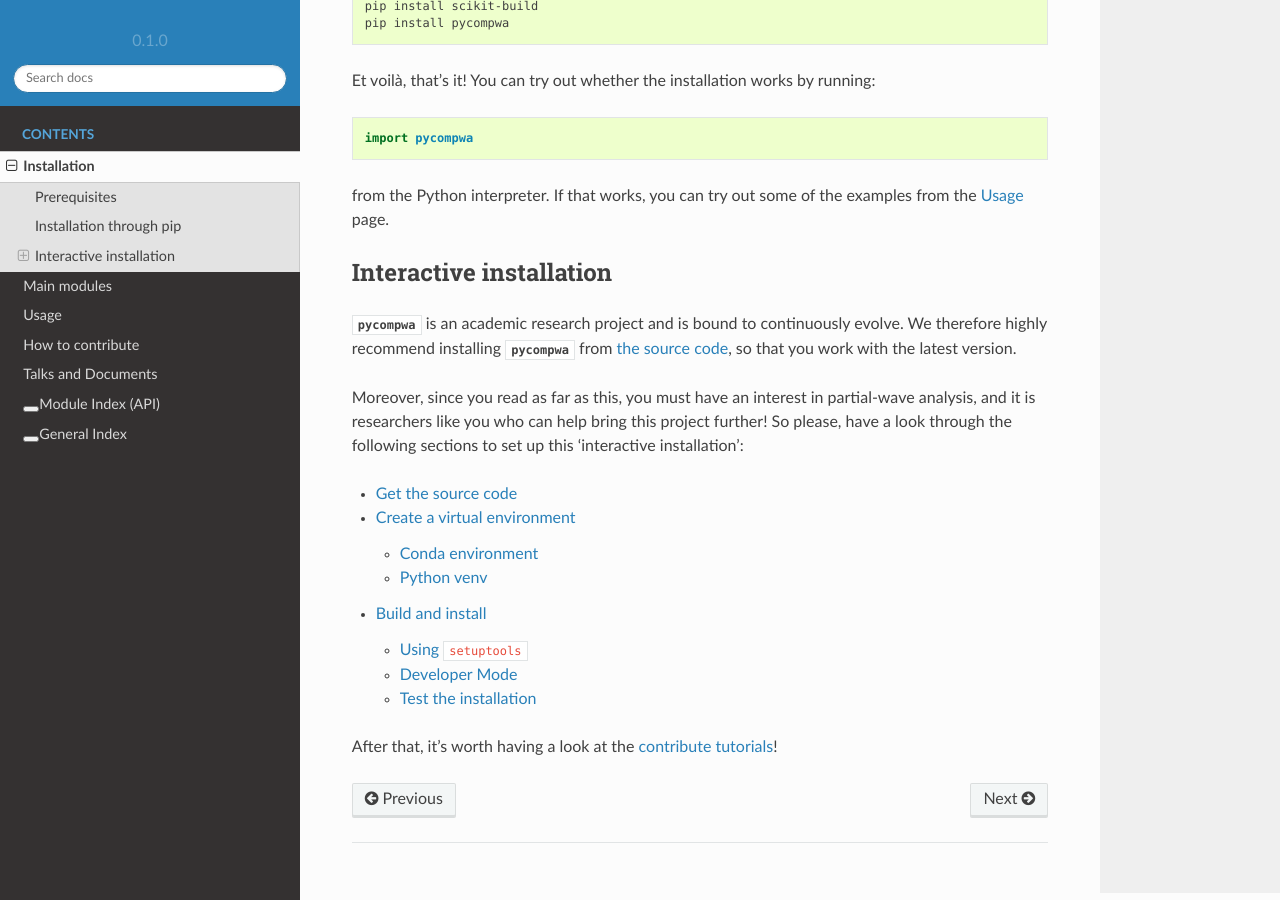
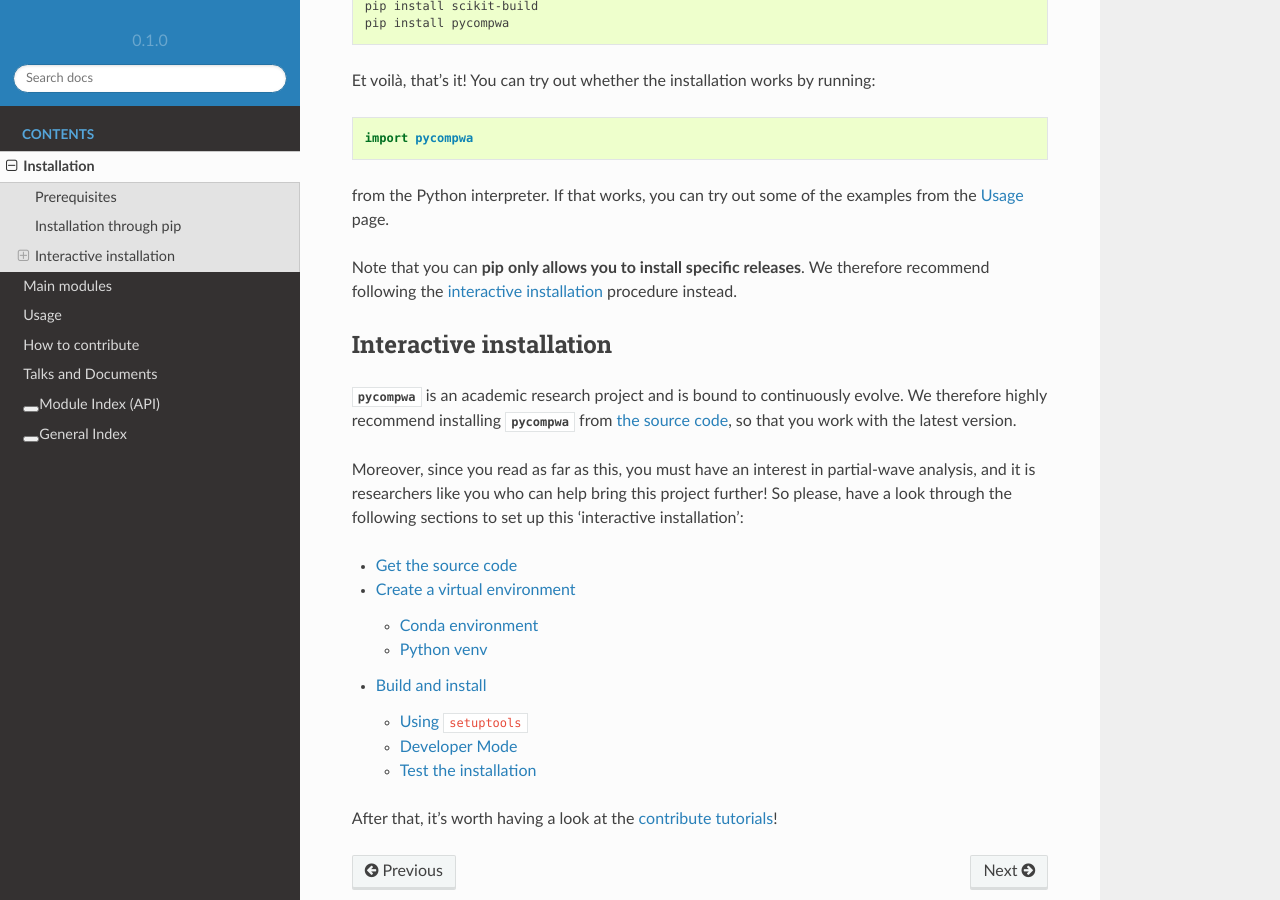
Before and after one commit to ComPWA/pycompwa, a Sphinx documentation site: the page built from doc/source/installation.rst, in a window 1280 px wide and 900 px high, scrolled down 1120 px. Built offline with Sphinx 7.4.7 and the Read the Docs theme 2.0.0, drawn with Linux system fonts in a browser that asks for light colours; pages that are not in the unit, such as notebooks, are missing from menus; the version number is read from the project's files by our own code.

Commit message:
docs: emphasise interactive installation

```diff
--- a/doc/source/installation.rst
+++ b/doc/source/installation.rst
@@ -65,6 +65,10 @@ Et voilà, that's it! You can try out whether the installation works by running:
 from the Python interpreter. If that works, you can try out some of the
 examples from the :doc:`usage` page.
 
+Note that you can :command:`pip` **only allows you to install specific
+releases**. We therefore recommend following the :ref:`interactive installation
+<installation:Interactive installation>` procedure instead.
+
 
 Interactive installation
 ^^^^^^^^^^^^^^^^^^^^^^^^
```
